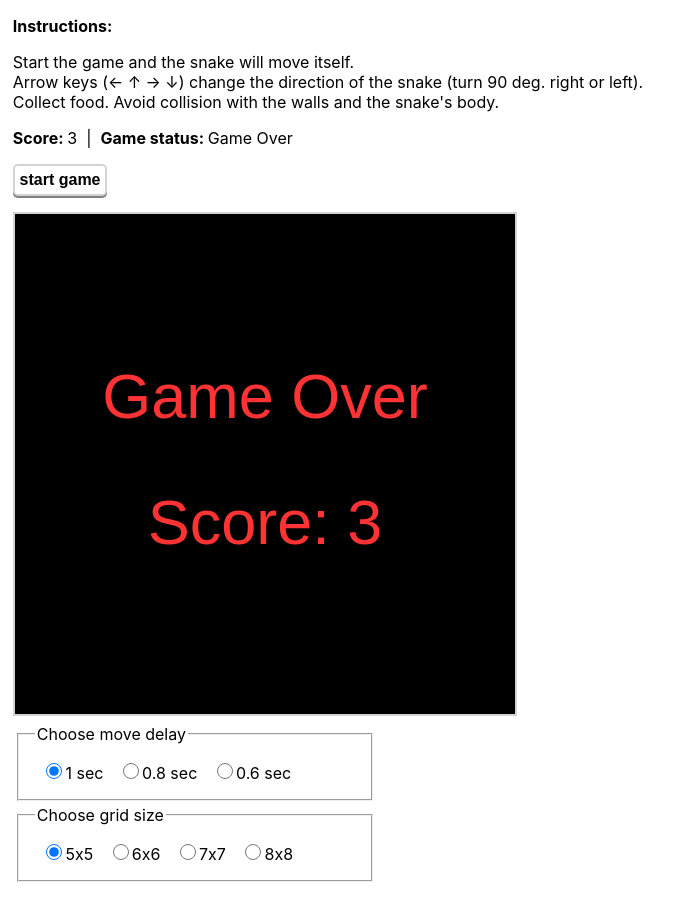
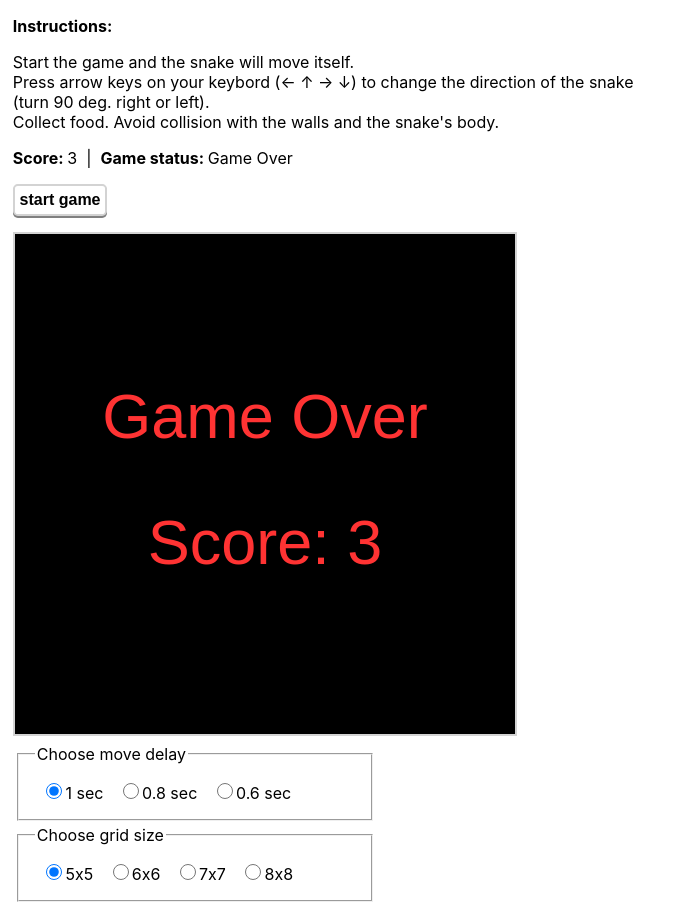
Before and after one commit to b-lukaszuk/snake_game, a React (Create React App) app in the folder my-app/: page / in a window 1280 px wide. Shown: the whole page, without its empty margins (0-692 px from the left). Built offline with nearby package versions, Linux system fonts and the light colour scheme.

Commit message:
kosmetyka

```diff
--- a/my-app/src/components/Instructions.tsx
+++ b/my-app/src/components/Instructions.tsx
@@ -7,7 +7,9 @@ const Instructions: React.FC = (): ReactElement<HTMLElement> => {
             <span>
                 Start the game and the snake will move itself.
                 <br />
-                Arrow keys (&#8592; &#8593; &#8594; &#8595;) change the direction of the snake (turn 90 deg. right or left).
+                Press arrow keys on your keybord (&#8592; &#8593; &#8594; &#8595;) to change the direction of the snake
+                <br />
+                (turn 90 deg. right or left).
                 <br />
                 Collect food. Avoid collision with the walls and the snake's body.
             </span>
```
